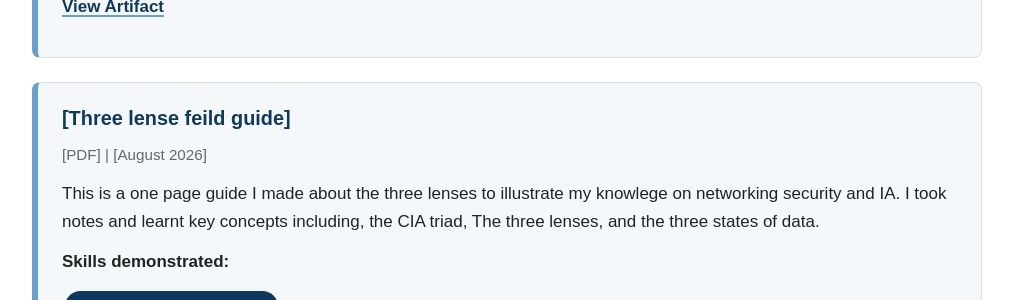
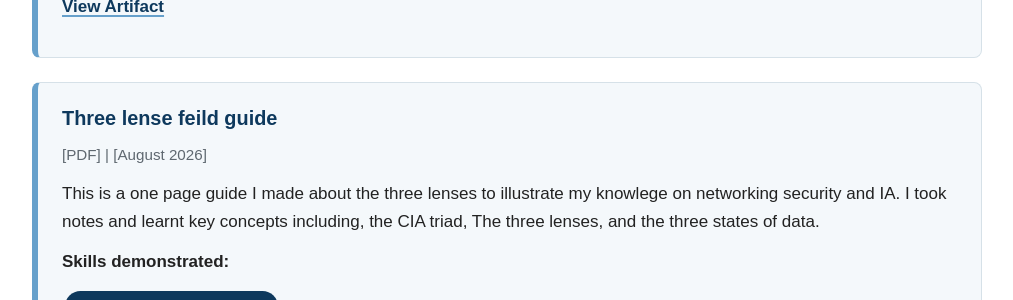
Before and after one commit to 0ysterfish/APEX-portfolio, a Jekyll site: the page built from artifacts.md, in a window 1280 px wide and 900 px high, scrolled down 596 px. Shown: the part 153-453 px from the top of the window, without its empty margins (133-1146 px from the left). Built offline with Jekyll 4.4.1, drawn with Linux system fonts in a browser that asks for light colours.

```diff
--- a/artifacts.md
+++ b/artifacts.md
@@ -32,7 +32,7 @@ as well as an image of me setting up the server rack with my college Nyx. we ove
 
 <div class="artifact-card" markdown="1">
 
-### [Three lense feild guide]
+### Three lense feild guide
 <p class="artifact-meta">[PDF] | [August 2026]</p>
 
 This is a one page guide I made about the three lenses to illustrate my knowlege on networking security and IA. I took notes and learnt key concepts including, the CIA triad, The three lenses, and the three states of data.
```
Also changed, not shown: artifacts/Three lenses/THREE LENSE FEILD GUIDE.png (renamed from artifacts/workstation/Three lenses/THREE LENSE FEILD GUIDE.png), artifacts/Three lenses/index copy.md (renamed from artifacts/workstation/Three lenses/index copy.md).
